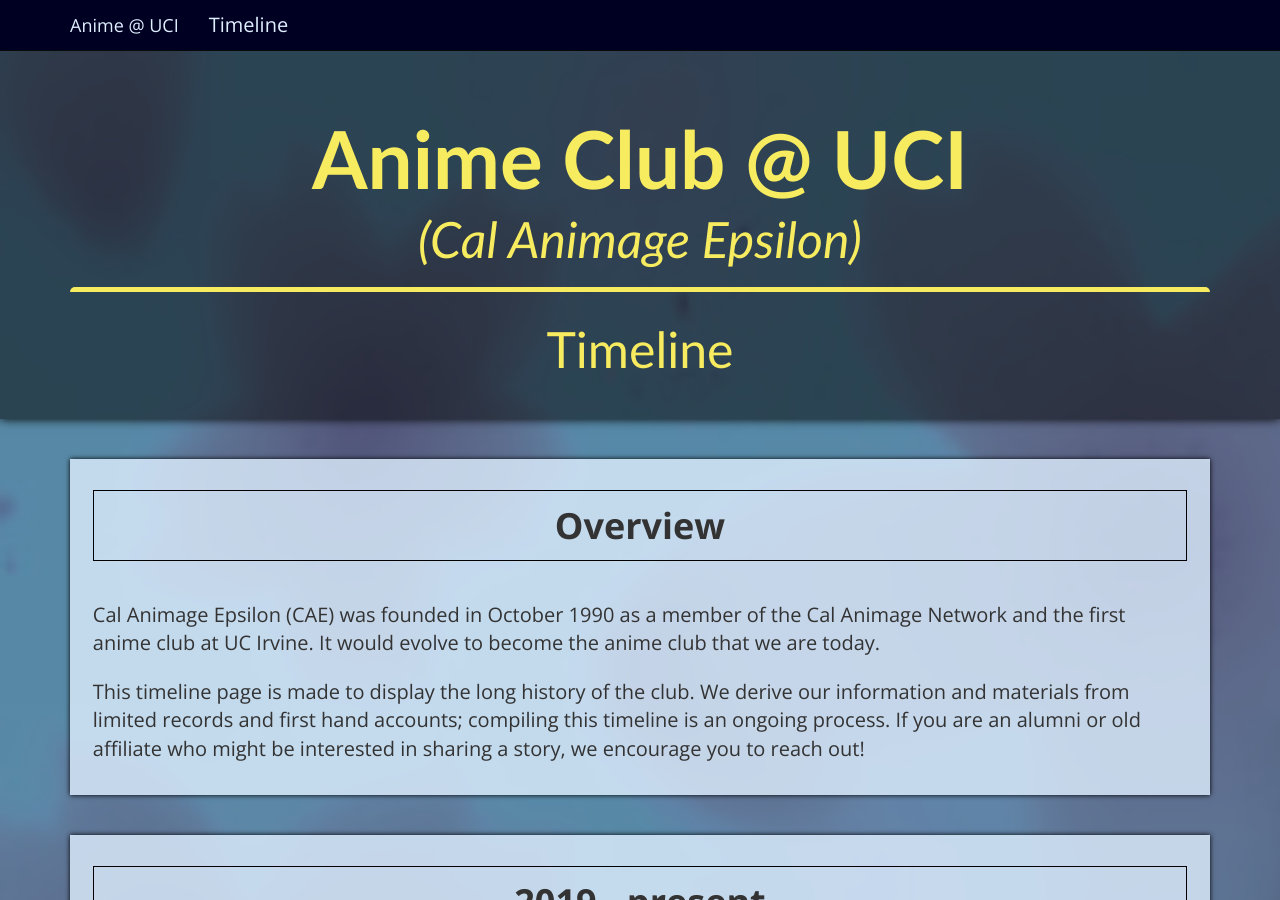
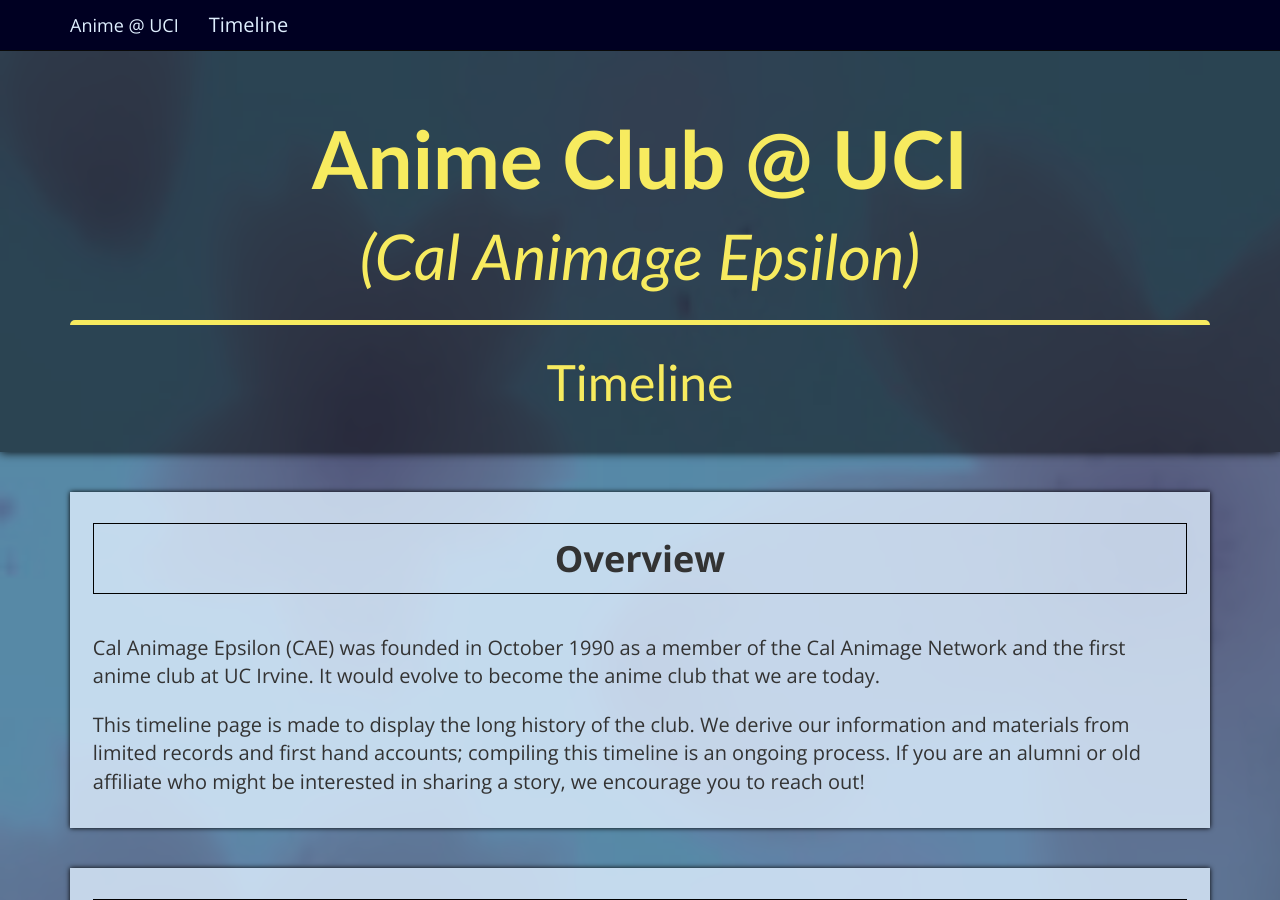
Before and after one commit to jeepracer98/uci.moe, a Jekyll site: the page timeline.html, which Jekyll copies as it is, in a window 1280 px wide and 900 px high. Built offline with Jekyll 4.4.1, drawn with Linux system fonts in a browser that asks for light colours.

Commit message:
Fixed header sizing for Timeline

```diff
--- a/timeline.html
+++ b/timeline.html
@@ -40,7 +40,7 @@
                     <div class='container'>
                         <div class='headerfullwidth'>
                             <h2 style='font-weight: 700'>Anime Club @ UCI</h2>
-                            <h2 style='font-size: 50px; font-style: italic'>(Cal Animage Epsilon)</h2>
+                            <h2 style='font-size-adjust: 0.4; font-style: italic'>(Cal Animage Epsilon)</h2>
                             <!-- The border here -->
                             <hr style='height: 10px; border-width: 5px; color: #F7EB5F; border-color: #F7EB5F; border-radius: 5px;' />
                             <h2 style='font-size: 50px;'>Timeline</h2>
```
